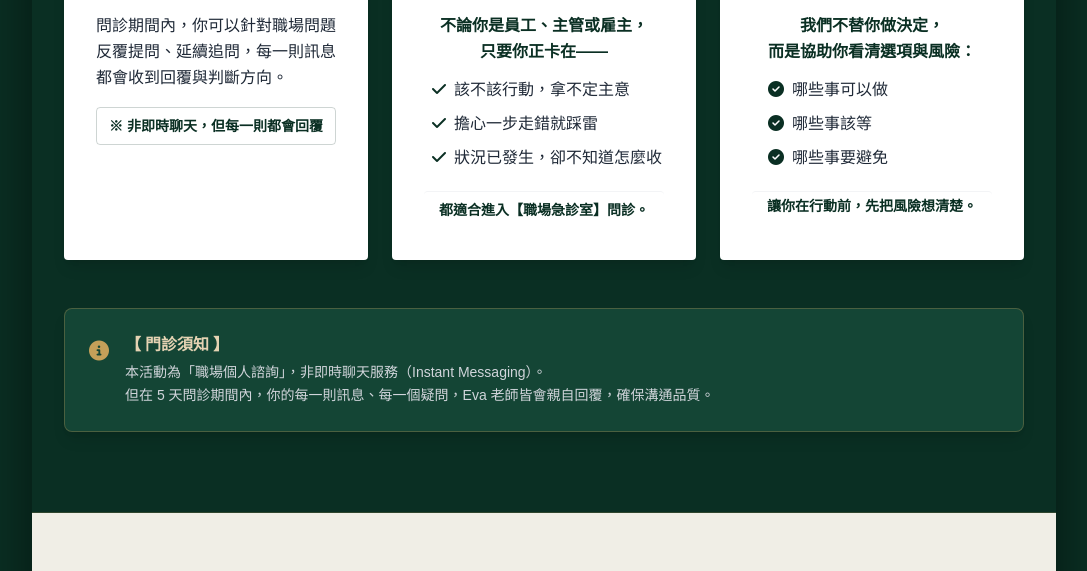
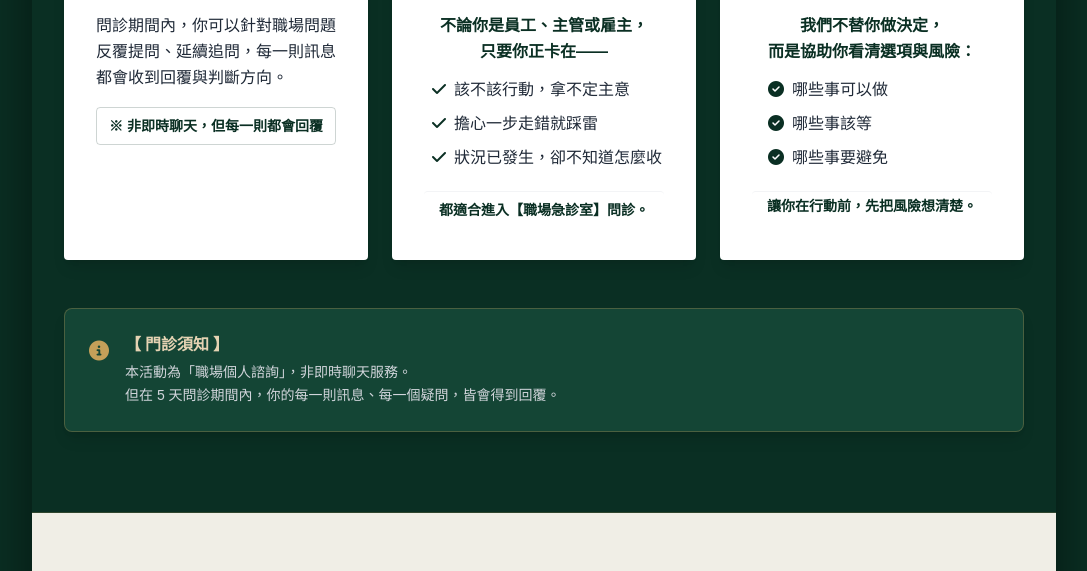
Before and after one commit to forward-group1/EVA-Emergency-Room, a plain HTML site: page index.html in a window 1280 px wide. Shown: the part 1769-2340 px from the top of the page, without its empty margins (96-1183 px from the left). Drawn offline with nearby package versions, Linux system fonts and the light colour scheme.

Commit message:
Add files via upload

```diff
--- a/index.html
+++ b/index.html
@@ -3,7 +3,7 @@
 <head>
     <meta charset="UTF-8">
     <meta name="viewport" content="width=device-width, initial-scale=1.0">
-    <title>Eva｜職場急診室 - 專屬職場諮詢</title>
+    <title>Eva｜職場急診室 - 個人諮詢</title>
     <meta name="description" content="Eva職場急診室：解決你的職場疑難雜症，給你最適合現況的「處方箋」。">
     <!-- Tailwind CSS -->
     <script src="https://cdn.tailwindcss.com"></script>
@@ -138,7 +138,7 @@
                 <div class="fade-in-up">
                     <p class="font-cinzel text-antique-gold tracking-[0.3em] text-sm md:text-base mb-4">The Workplace Clinic</p>
                     <h1 class="text-4xl md:text-6xl font-serif-tc font-bold text-champagne mb-2 tracking-wide">
-                        <span class="block text-2xl md:text-3xl mb-2 font-normal text-white/80">Eva ｜ </span>
+                        <span class="block text-2xl md:text-3xl mb-2 font-normal text-white/80">Eva  </span>
                         職場急診室
                     </h1>
                     <div class="w-24 h-[1px] bg-antique-gold mx-auto my-8"></div>
@@ -319,8 +319,8 @@
                         <div>
                             <h4 class="font-bold text-champagne mb-1 font-serif-tc">【 門診須知 】</h4>
                             <p class="text-sm text-gray-300 leading-relaxed font-sans">
-                                本活動為「職場個人諮詢」，非即時聊天服務（Instant Messaging）。<br>
-                                但在 5 天問診期間內，你的每一則訊息、每一個疑問，Eva 老師皆會親自回覆，確保溝通品質。
+                                本活動為「職場個人諮詢」，非即時聊天服務。<br>
+                                但在 5 天問診期間內，你的每一則訊息、每一個疑問，皆會得到回覆。
                             </p>
                         </div>
                     </div>
```
